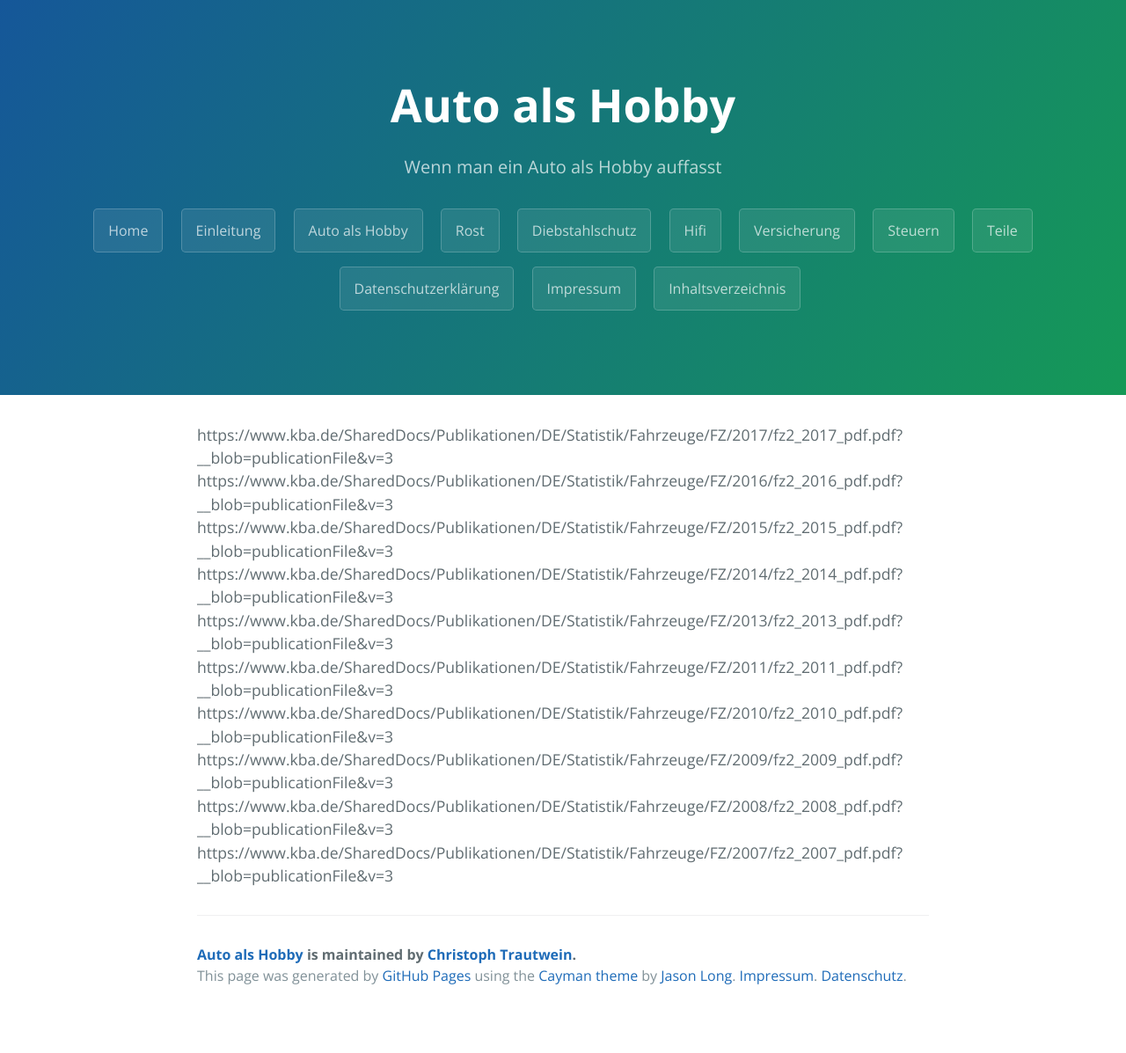
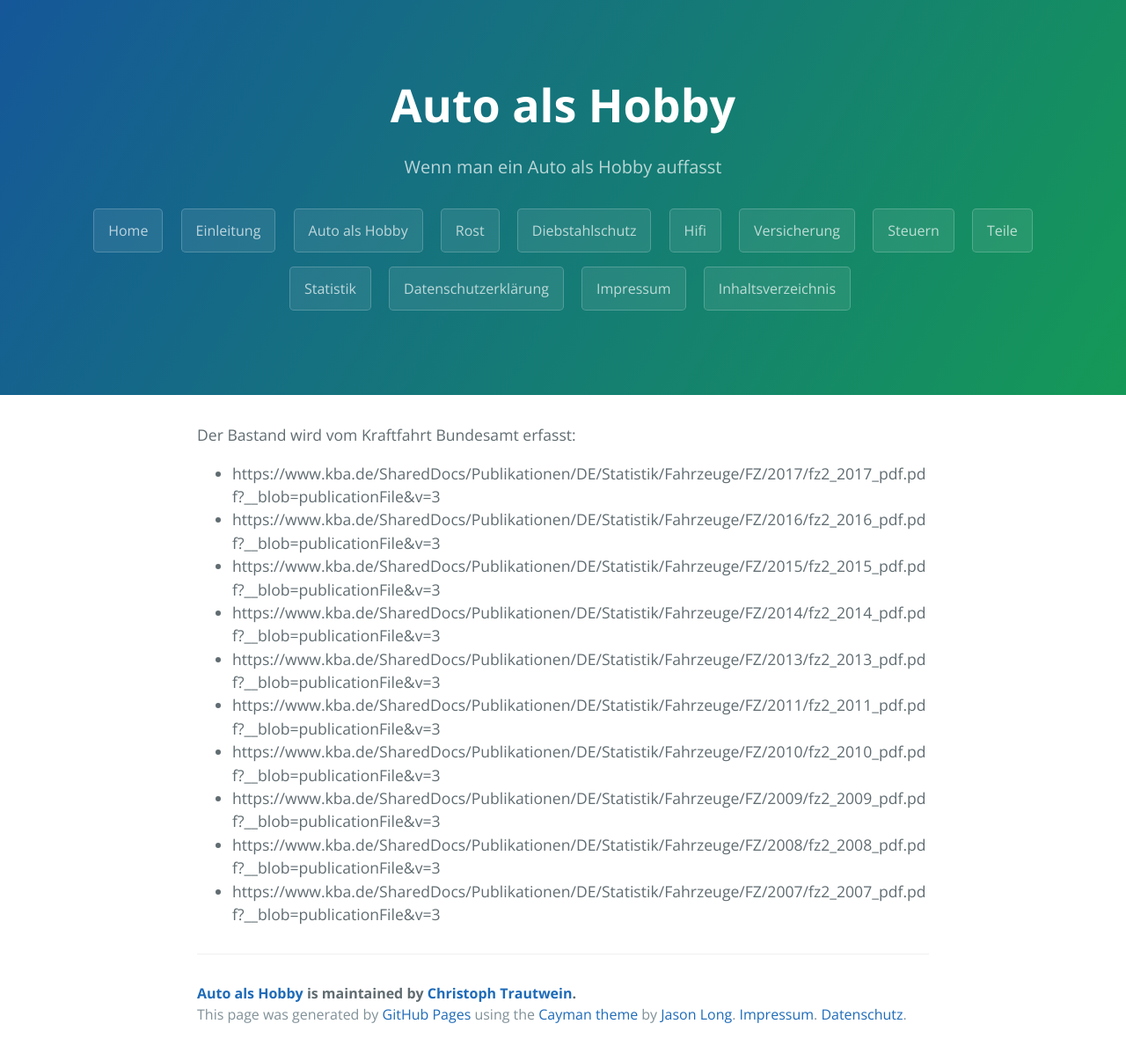
Before and after one commit to trautw/AutoAlsHobby, a Jekyll site: the page built from docs/_pages/10_statistik.md, in a window 1280 px wide. Shown: the whole page at 88% size. Built offline with Jekyll 4.4.1, drawn with Linux system fonts in a browser that asks for light colours; our own code applies the rules of GitHub Pages for plain Markdown files; before the commit the page ends 1153 px from its top, so only the background shows below that.

Commit message:
Update 10_statistik.md

```diff
--- a/docs/_pages/10_statistik.md
+++ b/docs/_pages/10_statistik.md
@@ -1,13 +1,18 @@
+---
+layout: default
+title: Statistik
+permalink: /statistics/
+---
 
+Der Bastand wird vom Kraftfahrt Bundesamt erfasst:
 
-
-https://www.kba.de/SharedDocs/Publikationen/DE/Statistik/Fahrzeuge/FZ/2017/fz2_2017_pdf.pdf?__blob=publicationFile&v=3
-https://www.kba.de/SharedDocs/Publikationen/DE/Statistik/Fahrzeuge/FZ/2016/fz2_2016_pdf.pdf?__blob=publicationFile&v=3
-https://www.kba.de/SharedDocs/Publikationen/DE/Statistik/Fahrzeuge/FZ/2015/fz2_2015_pdf.pdf?__blob=publicationFile&v=3
-https://www.kba.de/SharedDocs/Publikationen/DE/Statistik/Fahrzeuge/FZ/2014/fz2_2014_pdf.pdf?__blob=publicationFile&v=3
-https://www.kba.de/SharedDocs/Publikationen/DE/Statistik/Fahrzeuge/FZ/2013/fz2_2013_pdf.pdf?__blob=publicationFile&v=3
-https://www.kba.de/SharedDocs/Publikationen/DE/Statistik/Fahrzeuge/FZ/2011/fz2_2011_pdf.pdf?__blob=publicationFile&v=3
-https://www.kba.de/SharedDocs/Publikationen/DE/Statistik/Fahrzeuge/FZ/2010/fz2_2010_pdf.pdf?__blob=publicationFile&v=3
-https://www.kba.de/SharedDocs/Publikationen/DE/Statistik/Fahrzeuge/FZ/2009/fz2_2009_pdf.pdf?__blob=publicationFile&v=3
-https://www.kba.de/SharedDocs/Publikationen/DE/Statistik/Fahrzeuge/FZ/2008/fz2_2008_pdf.pdf?__blob=publicationFile&v=3
-https://www.kba.de/SharedDocs/Publikationen/DE/Statistik/Fahrzeuge/FZ/2007/fz2_2007_pdf.pdf?__blob=publicationFile&v=3
+- https://www.kba.de/SharedDocs/Publikationen/DE/Statistik/Fahrzeuge/FZ/2017/fz2_2017_pdf.pdf?__blob=publicationFile&v=3
+- https://www.kba.de/SharedDocs/Publikationen/DE/Statistik/Fahrzeuge/FZ/2016/fz2_2016_pdf.pdf?__blob=publicationFile&v=3
+- https://www.kba.de/SharedDocs/Publikationen/DE/Statistik/Fahrzeuge/FZ/2015/fz2_2015_pdf.pdf?__blob=publicationFile&v=3
+- https://www.kba.de/SharedDocs/Publikationen/DE/Statistik/Fahrzeuge/FZ/2014/fz2_2014_pdf.pdf?__blob=publicationFile&v=3
+- https://www.kba.de/SharedDocs/Publikationen/DE/Statistik/Fahrzeuge/FZ/2013/fz2_2013_pdf.pdf?__blob=publicationFile&v=3
+- https://www.kba.de/SharedDocs/Publikationen/DE/Statistik/Fahrzeuge/FZ/2011/fz2_2011_pdf.pdf?__blob=publicationFile&v=3
+- https://www.kba.de/SharedDocs/Publikationen/DE/Statistik/Fahrzeuge/FZ/2010/fz2_2010_pdf.pdf?__blob=publicationFile&v=3
+- https://www.kba.de/SharedDocs/Publikationen/DE/Statistik/Fahrzeuge/FZ/2009/fz2_2009_pdf.pdf?__blob=publicationFile&v=3
+- https://www.kba.de/SharedDocs/Publikationen/DE/Statistik/Fahrzeuge/FZ/2008/fz2_2008_pdf.pdf?__blob=publicationFile&v=3
+- https://www.kba.de/SharedDocs/Publikationen/DE/Statistik/Fahrzeuge/FZ/2007/fz2_2007_pdf.pdf?__blob=publicationFile&v=3
```
